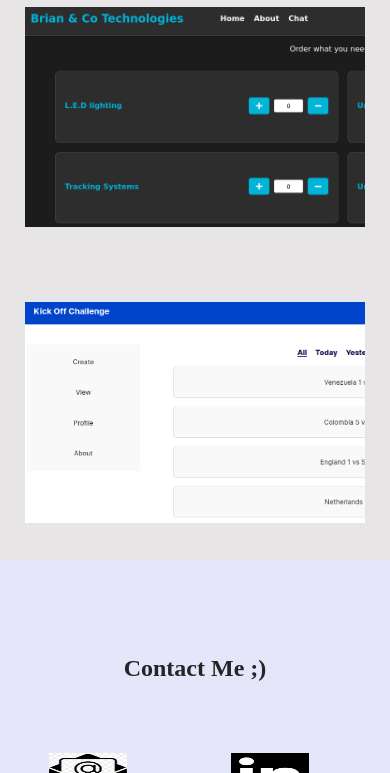
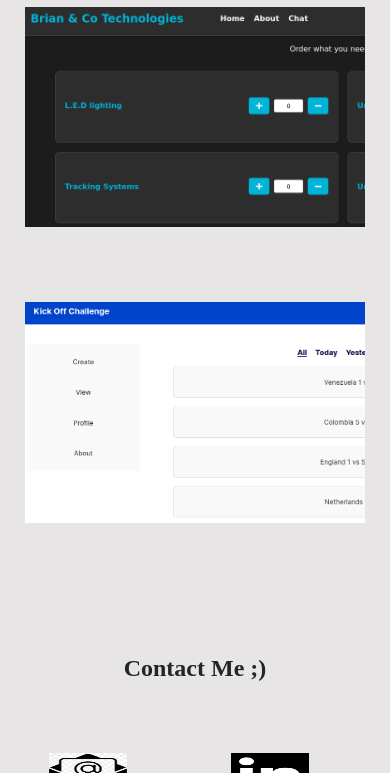
Before and after one commit to saruni-spec/resume, a website built with Vite: page index.html in a window 390 px wide. Shown: the part 1453-2226 px from the top of the page. Built offline with nearby package versions, Linux system fonts and the light colour scheme.

Commit message:
no b color

```diff
--- a/main.css
+++ b/main.css
@@ -448,7 +448,7 @@ transition: background-color 0.5s ease-in-out;
 
 
     #contact{
-        background-color: var(--secondary-color);
+
         width: 100%;
 
         height: 40vh;
```
